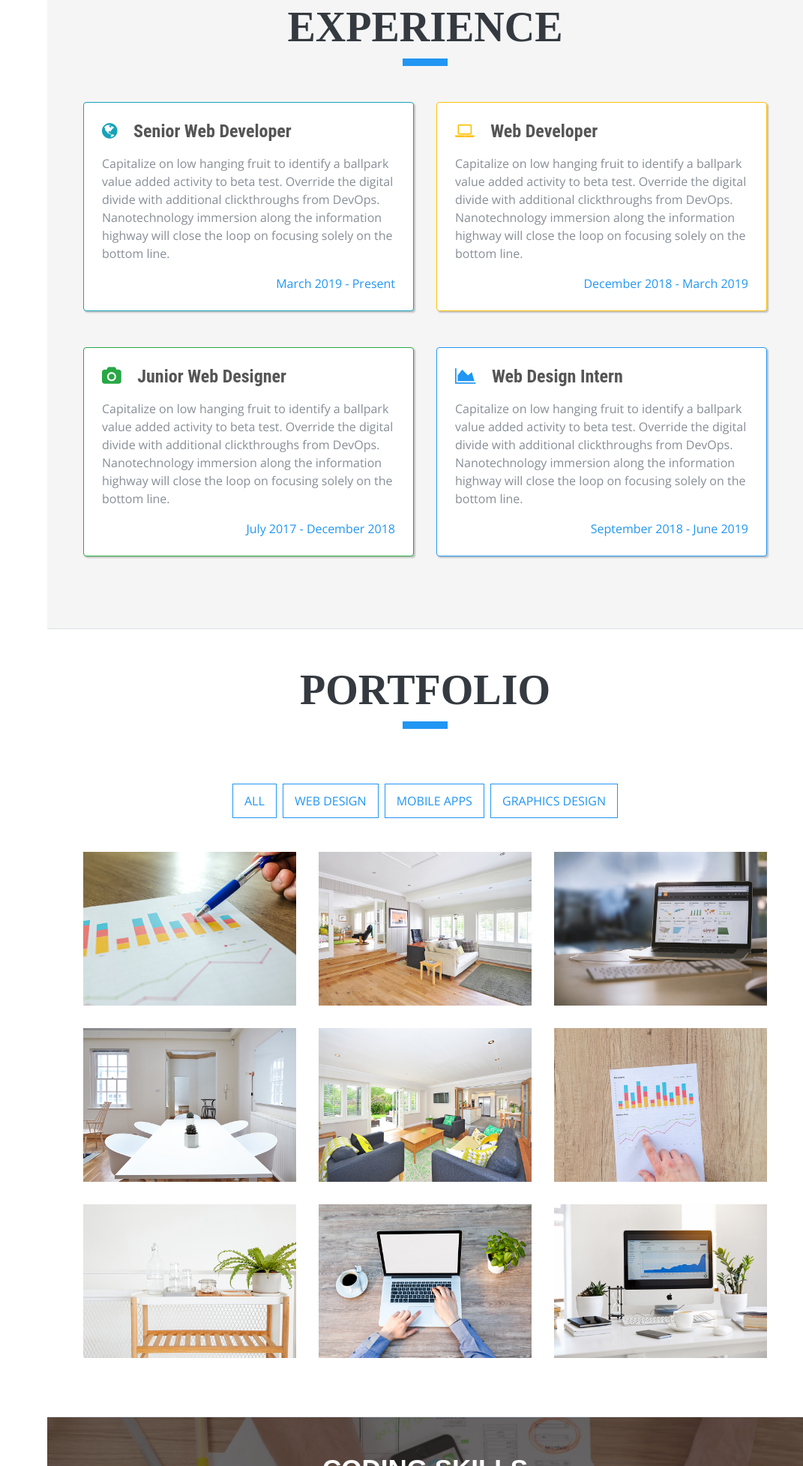
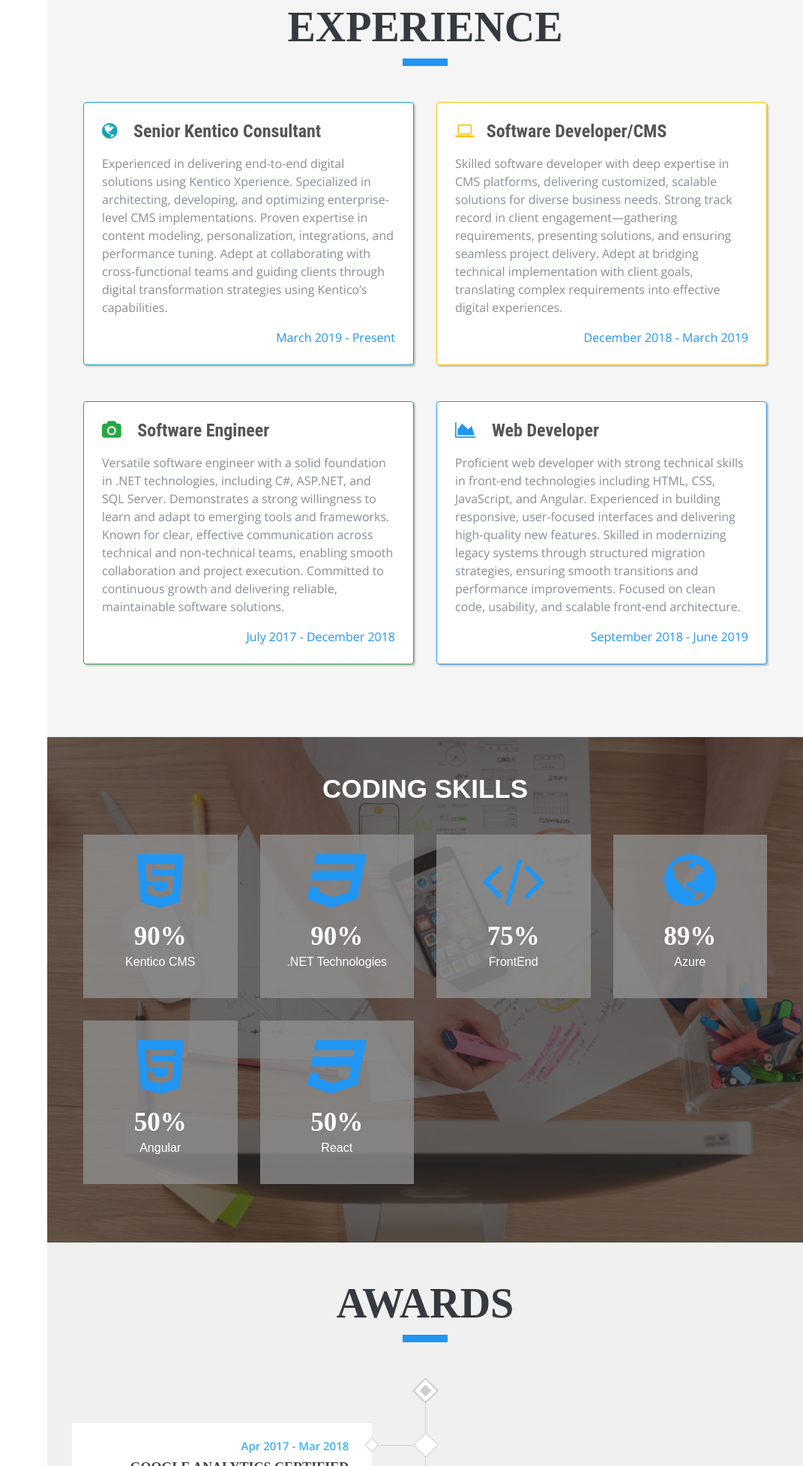
Before and after one commit to NikhilaPocha/NikhilaPocha.github.io, a plain HTML site: page index.html in a window 1280 px wide. Shown: the part 845-2800 px from the top of the page at 75% size, without its empty margins (209-1280 px from the left). Drawn offline with nearby package versions, Linux system fonts and the light colour scheme; a web font is replaced by a local one.

Commit message:
Content changes

```diff
--- a/index.html
+++ b/index.html
@@ -47,9 +47,9 @@ License URL: https://creativecommons.org/licenses/by/4.0/
                 <li class="nav-item">
                     <a class="nav-link js-scroll-trigger" href="#experience">Experience</a>
                 </li>
-                <li class="nav-item">
+                <!--<li class="nav-item">
                     <a class="nav-link js-scroll-trigger" href="#portfolio">Portfolio</a>
-                </li>
+                </li>-->
                 <li class="nav-item">
                     <a class="nav-link js-scroll-trigger" href="#skills">Skills</a>
                 </li>
@@ -77,10 +77,11 @@ License URL: https://creativecommons.org/licenses/by/4.0/
               <div class="subheading mb-5">The enthusiastic coder you will ever find
                   <a href="#">Check out</a>
               </div>
-              <p class="mb-5" style="max-width: 500px;" >I am experienced in leveraging agile frameworks to provide a robust synopsis for high level overviews. Iterative approaches to corporate strategy foster collaborative thinking to further the overall value proposition.</p>
+              <p class="mb-5" style="max-width: 500px;">Experienced IT professional with 9+ years of expertise in developing and deploying responsive web applications using Kentico CMS. Kentico Certified Developer (Version 13) & latest Xperience by Kentico with strong knowledge in content management, custom module development, and third-party system integration. Proven ability to deliver scalable, performance-optimized solutions that meet business and user needs. Passionate about clean code, UI/UX best practices, and digital innovation..</p>
               <ul class="list-inline list-social-icons mb-0">
                   <li class="list-inline-item">
                       <a href="#">
+
                   <span class="fa-stack fa-lg">
                     <i class="fa fa-circle fa-stack-2x"></i>
                     <i class="fa fa-facebook fa-stack-1x fa-inverse"></i>
@@ -127,8 +128,8 @@ License URL: https://creativecommons.org/licenses/by/4.0/
               <div class="resume-item col-md-6 col-sm-12 " >
                 <div class="card mx-0 p-4 mb-5" style="border-color: #17a2b8; box-shadow: 2px 2px 2px rgba(0, 0, 0, 0.21);">
                   <div class=" resume-content mr-auto">
-                      <h4 class="mb-3"><i class="fa fa-globe mr-3 text-info"></i> Senior Web Developer</h4>
-                      <p>Capitalize on low hanging fruit to identify a ballpark value added activity to beta test. Override the digital divide with additional clickthroughs from DevOps. Nanotechnology immersion along the information highway will close the loop on focusing solely on the bottom line.</p>
+                      <h4 class="mb-3"><i class="fa fa-globe mr-3 text-info"></i> Senior Kentico Consultant </h4>
+                      <p>Experienced in delivering end-to-end digital solutions using Kentico Xperience. Specialized in architecting, developing, and optimizing enterprise-level CMS implementations. Proven expertise in content modeling, personalization, integrations, and performance tuning. Adept at collaborating with cross-functional teams and guiding clients through digital transformation strategies using Kentico’s capabilities.</p>
                   </div>
                   <div class="resume-date text-md-right">
                       <span class="text-primary">March 2019 - Present</span>
@@ -138,8 +139,8 @@ License URL: https://creativecommons.org/licenses/by/4.0/
               <div class="resume-item col-md-6 col-sm-12">
                 <div class="card mx-0 p-4 mb-5" style="border-color: #ffc107; box-shadow: 2px 2px 2px rgba(0, 0, 0, 0.21);">
                   <div class="resume-content mr-auto">
-                      <h4 class="mb-3"><i class="fa fa-laptop mr-3 text-warning"></i>  Web Developer</h4>
-                      <p>Capitalize on low hanging fruit to identify a ballpark value added activity to beta test. Override the digital divide with additional clickthroughs from DevOps. Nanotechnology immersion along the information highway will close the loop on focusing solely on the bottom line.</p>
+                      <h4 class="mb-3"><i class="fa fa-laptop mr-3 text-warning"></i>Software Developer/CMS</h4>
+                      <p>Skilled software developer with deep expertise in CMS platforms, delivering customized, scalable solutions for diverse business needs. Strong track record in client engagement—gathering requirements, presenting solutions, and ensuring seamless project delivery. Adept at bridging technical implementation with client goals, translating complex requirements into effective digital experiences.</p>
                   </div>
                   <div class="resume-date text-md-right">
                       <span class="text-primary">December 2018 - March 2019</span>
@@ -149,8 +150,8 @@ License URL: https://creativecommons.org/licenses/by/4.0/
               <div class="resume-item col-md-6 col-sm-12">
                 <div class="card mx-0 p-4 mb-5" style="border-color: #28a745; box-shadow: 2px 2px 2px rgba(0, 0, 0, 0.21);">
                   <div class="resume-content mr-auto">
-                      <h4 class="mb-3"><i class="fa fa-camera mr-3 text-success"></i> Junior Web Designer</h4>
-                      <p>Capitalize on low hanging fruit to identify a ballpark value added activity to beta test. Override the digital divide with additional clickthroughs from DevOps. Nanotechnology immersion along the information highway will close the loop on focusing solely on the bottom line.</p>
+                      <h4 class="mb-3"><i class="fa fa-camera mr-3 text-success"></i> Software Engineer</h4>
+                      <p>Versatile software engineer with a solid foundation in .NET technologies, including C#, ASP.NET, and SQL Server. Demonstrates a strong willingness to learn and adapt to emerging tools and frameworks. Known for clear, effective communication across technical and non-technical teams, enabling smooth collaboration and project execution. Committed to continuous growth and delivering reliable, maintainable software solutions.</p>
                   </div>
                   <div class="resume-date text-md-right">
                       <span class="text-primary">July 2017 - December 2018</span>
@@ -160,8 +161,8 @@ License URL: https://creativecommons.org/licenses/by/4.0/
               <div class="resume-item col-md-6 col-sm-12">
                 <div class="card mx-0 p-4 mb-5" style="border-color: #2196f3; box-shadow: 2px 2px 2px rgba(0, 0, 0, 0.21);">
                   <div class="resume-content mr-auto">
-                      <h4 class="mb-3"><i class="fa fa-area-chart mr-3 text-primary"></i> Web Design Intern</h4>
-                      <p>Capitalize on low hanging fruit to identify a ballpark value added activity to beta test. Override the digital divide with additional clickthroughs from DevOps. Nanotechnology immersion along the information highway will close the loop on focusing solely on the bottom line.</p>
+                      <h4 class="mb-3"><i class="fa fa-area-chart mr-3 text-primary"></i> Web Developer</h4>
+                      <p>Proficient web developer with strong technical skills in front-end technologies including HTML, CSS, JavaScript, and Angular. Experienced in building responsive, user-focused interfaces and delivering high-quality new features. Skilled in modernizing legacy systems through structured migration strategies, ensuring smooth transitions and performance improvements. Focused on clean code, usability, and scalable front-end architecture.</p>
                   </div>
                   <div class="resume-date text-md-right">
                       <span class="text-primary">September 2018 - June 2019</span>
@@ -174,7 +175,7 @@ License URL: https://creativecommons.org/licenses/by/4.0/
     <!--====================================================
                         PORTFOLIO
     ======================================================-->
-      <section class="resume-section p-3 p-lg-5 d-flex flex-column" id="portfolio">
+      <!--<section class="resume-section p-3 p-lg-5 d-flex flex-column" id="portfolio">
           <div class="row my-auto">
               <div class="col-12">
                 <h2 class="  text-center">Portfolio</h2>
@@ -281,7 +282,7 @@ License URL: https://creativecommons.org/licenses/by/4.0/
                   </a>
               </div>
           </div>
-      </section>
+      </section>-->
 
     <!--====================================================
                         SKILLS
@@ -293,29 +294,43 @@ License URL: https://creativecommons.org/licenses/by/4.0/
               <div class="col-md-3 col-sm-6">
                   <div class="skill-item">
                       <i class="fa fa-html5 fa-5x"></i>
-                      <h2><span class="counter"> 84 </span><span>%</span></h2>
-                      <p>HTML5</p>
+                      <h2><span class="counter"> 90 </span><span>%</span></h2>
+                      <p>Kentico CMS</p>
                   </div>
               </div>
               <div class="col-md-3 col-sm-6">
                   <div class="skill-item">
                       <i class="fa fa-css3 fa-5x"></i>
-                      <h2><span class="counter"> 95 </span><span>%</span></h2>
-                      <p>CSS3</p>
+                      <h2><span class="counter"> 90 </span><span>%</span></h2>
+                      <p>.NET Technologies</p>
                   </div>
               </div>
               <div class="col-md-3 col-sm-6">
                   <div class="skill-item">
                       <i class="fa fa-code fa-5x"></i>
-                      <h2><span class="counter"> 65 </span><span>%</span></h2>
-                      <p>JQuery</p>
+                      <h2><span class="counter"> 75 </span><span>%</span></h2>
+                      <p>FrontEnd</p>
                   </div>
               </div>
               <div class="col-md-3 col-sm-6">
                   <div class="skill-item">
                       <i class="fa fa-globe fa-5x"></i>
                       <h2><span class="counter"> 89 </span><span>%</span></h2>
-                      <p>PHP</p>
+                      <p>Azure</p>
+                  </div>
+              </div>
+              <div class="col-md-3 col-sm-6">
+                  <div class="skill-item">
+                      <i class="fa fa-html5 fa-5x"></i>
+                      <h2><span class="counter"> 50 </span><span>%</span></h2>
+                      <p>Angular</p>
+                  </div>
+              </div>
+              <div class="col-md-3 col-sm-6">
+                  <div class="skill-item">
+                      <i class="fa fa-css3 fa-5x"></i>
+                      <h2><span class="counter"> 50 </span><span>%</span></h2>
+                      <p>React</p>
                   </div>
               </div>
           </div>
```
